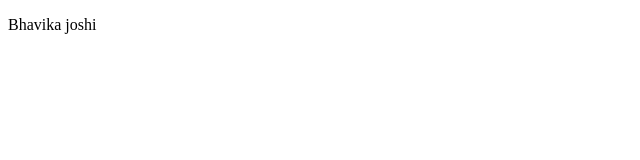
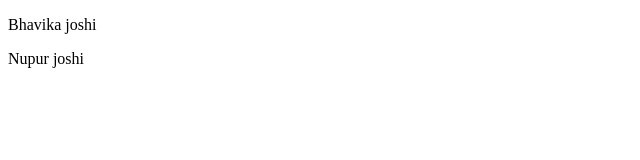
Before and after one commit to BhavikaJoshi19/websiteday1, a plain HTML site: page index.html in a window 1280 px wide. Shown: the full height of the page, 0-640 px from the left. Drawn offline with Linux system fonts and the light colour scheme.

Commit message:
commit second

```diff
--- a/index.html
+++ b/index.html
@@ -7,5 +7,6 @@
 </head>
 <body>
     <p>Bhavika joshi</p>
+    <p>Nupur joshi</p>
 </body>
 </html>
```
